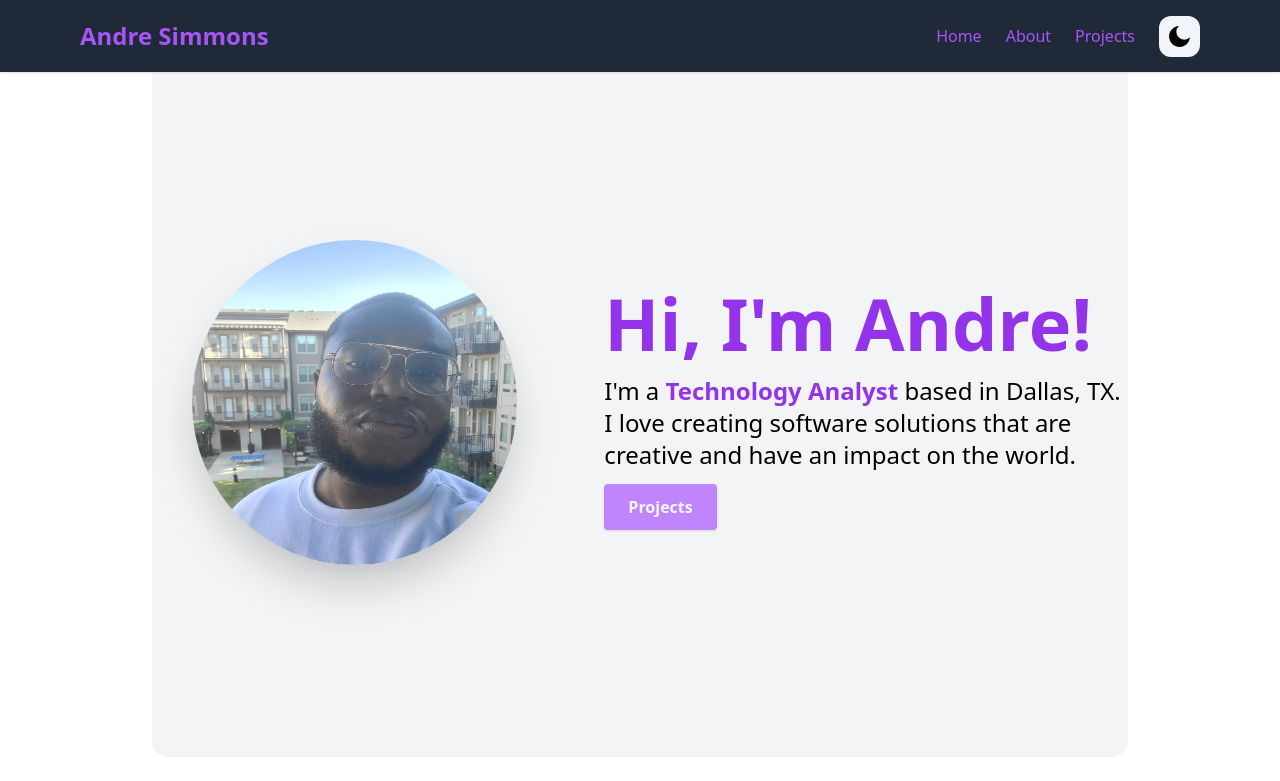
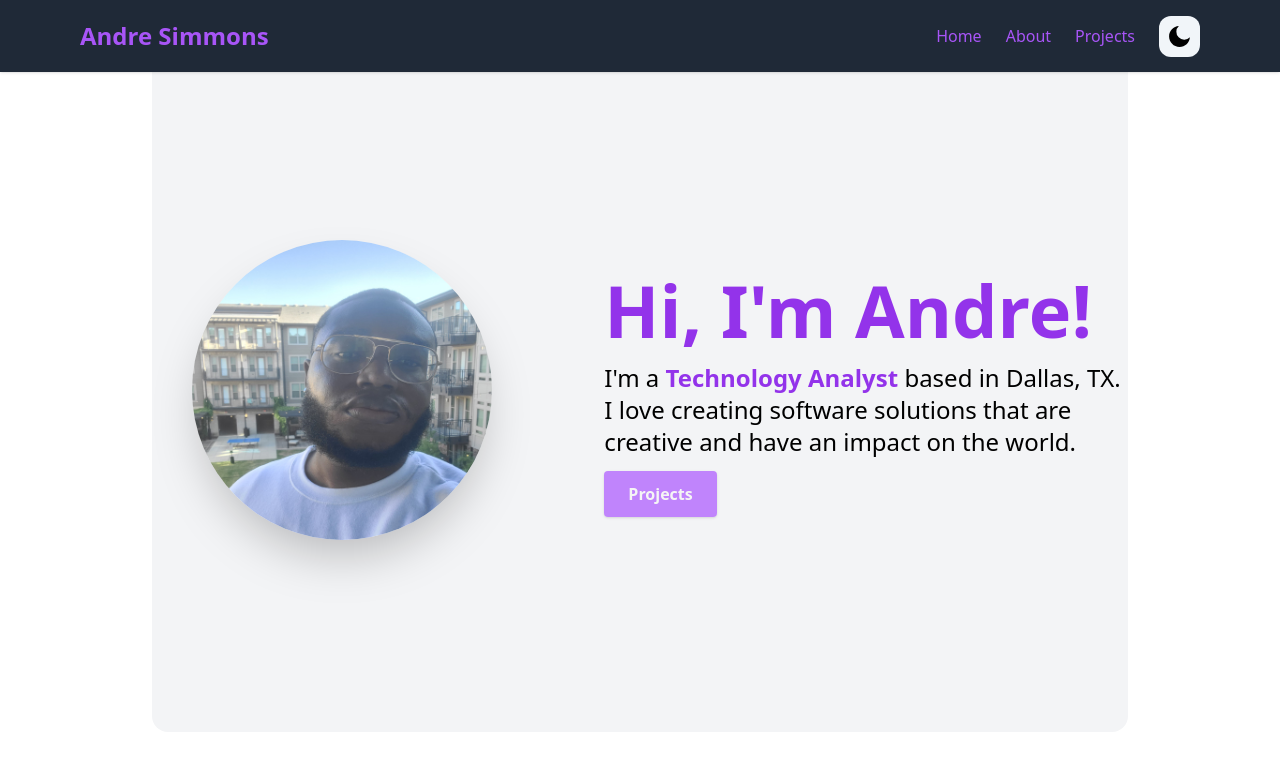
Before and after one commit to asimmons1129/Portfolio-Website, a Next.js app: page / in a window 1280 px wide. Shown: the top 781 px of the page. Built offline with nearby package versions, Linux system fonts and the light colour scheme.

Commit message:
Update HeroSection.tsx

```diff
--- a/components/HeroSection.tsx
+++ b/components/HeroSection.tsx
@@ -12,8 +12,8 @@ const HeroSection = () => {
           <Image
             src="/pic-headshot.png"
             alt=""
-            width={325}
-            height={325}
+            width={300}
+            height={300}
             className="rounded-full shadow-2xl ml-10"
           />
         </div>
```
